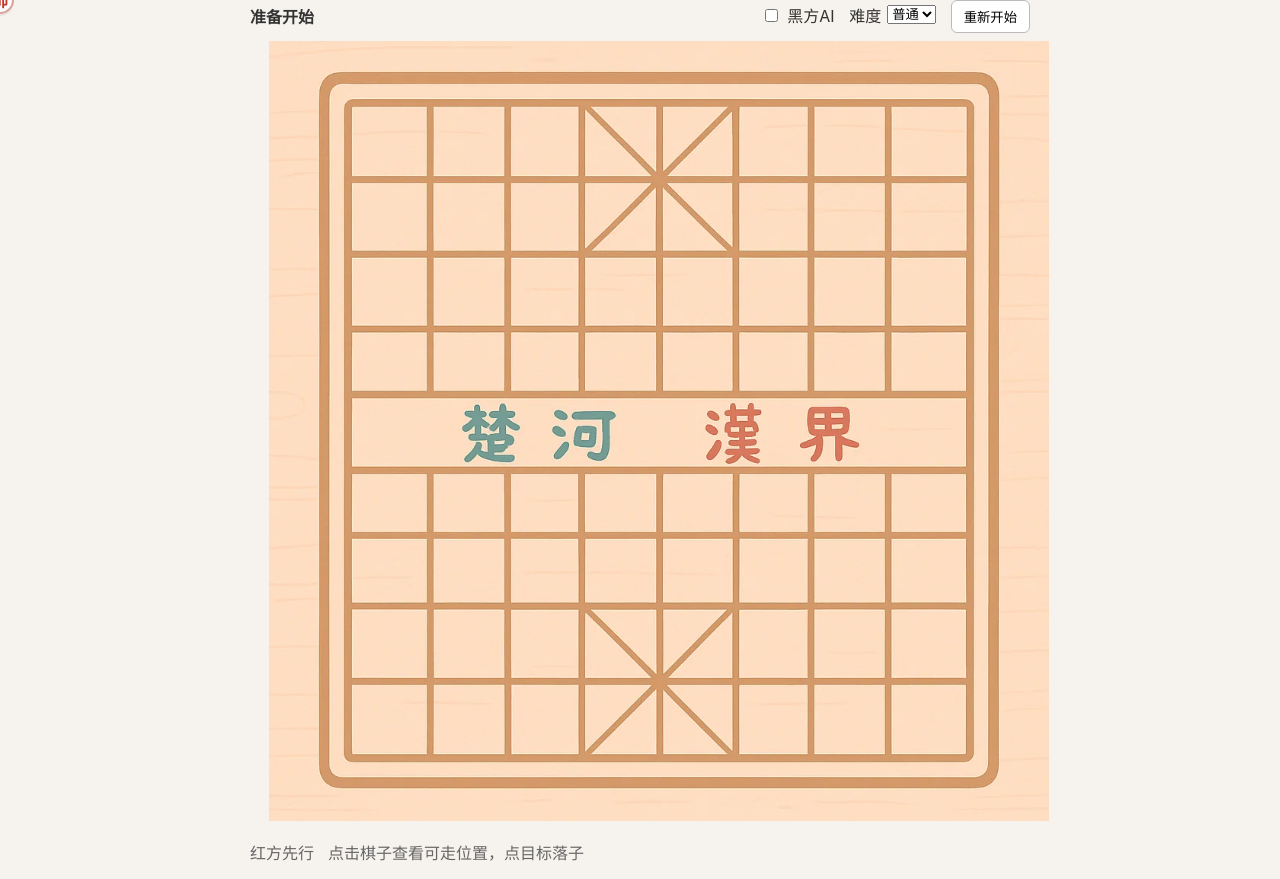
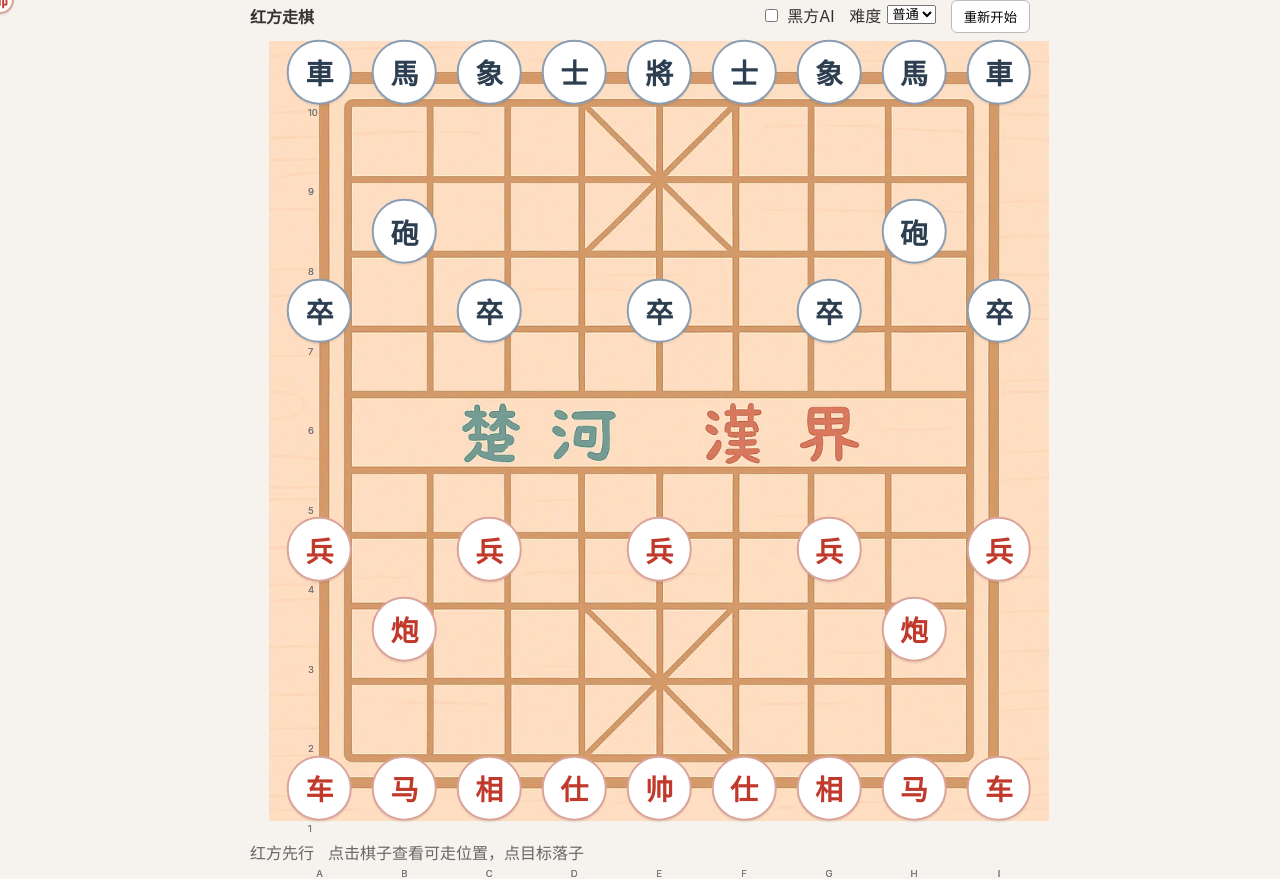
Before and after one commit to pinklemon123/qi, a website: page index.html in a window 1280 px wide. Drawn offline with Linux system fonts and the light colour scheme.

Commit message:
Revert "feat: add board coordinates"

```diff
--- a/app.js
+++ b/app.js
@@ -11,7 +11,6 @@ let legalTargets = []; // [{row, col}]
 let blackAI = false; // whether black is AI-controlled
 let aiThinking = false;
 let aiLevel = 'medium'; // easy | medium | hard
-let dragFrom = null; // starting cell for drag move
 
 const boardEl = document.getElementById('board');
 const statusEl = document.getElementById('status');
@@ -20,7 +19,10 @@ const aiToggle = document.getElementById('aiToggle');
 const aiLevelSelect = document.getElementById('aiLevel');
 
 // layout constants based on board.png (percentages of container size)
-
+const BOARD_OFF_X = 6.445;      // left/right margin
+const BOARD_OFF_TOP = 4.004;    // top margin
+const BOARD_STEP_X = 10.889;    // horizontal distance between files
+const BOARD_STEP_Y = 10.200;    // vertical distance between ranks
 
 resetBtn.addEventListener('click', () => init());
 aiToggle?.addEventListener('change', () => {
@@ -116,6 +118,22 @@ function render() {
       }
 
 
+
+
+      // coordinate labels
+      if (c === 0) {
+        const lbl = document.createElement('div');
+        lbl.className = 'row-label';
+        lbl.textContent = 10 - r;
+        cell.appendChild(lbl);
+      }
+      if (r === 9) {
+        const lbl = document.createElement('div');
+        lbl.className = 'col-label';
+        lbl.textContent = String.fromCharCode(65 + c);
+        cell.appendChild(lbl);
+      }
+
       const p = board[r][c];
       if (p) {
         const el = document.createElement('div');
@@ -136,8 +154,7 @@ function render() {
         cell.appendChild(hint);
       }
 
-      cell.addEventListener('pointerdown', onCellPointerDown);
-      cell.addEventListener('pointerup', onCellPointerUp);
+      cell.addEventListener('click', onCellClick);
       boardEl.appendChild(cell);
     }
   }
@@ -157,48 +174,29 @@ function updateStatus(extra) {
 }
 
 function onCellClick(e) {
-  if (aiThinking) return;
+  if (aiThinking) return; // disable interactions while AI thinks
   const r = Number(e.currentTarget.dataset.row);
   const c = Number(e.currentTarget.dataset.col);
   const p = board[r][c];
 
+  // If a legal move target was clicked
   if (selected && legalTargets.some(t => t.row === r && t.col === c)) {
     makeAndApplyMove(selected, { row: r, col: c });
     return;
   }
 
+  // Select own piece
   if (p && p.color === current) {
     selected = { row: r, col: c };
     legalTargets = legalMovesAt(board, r, c, current);
-  } else {
-    selected = null;
-    legalTargets = [];
+    render();
+    return;
   }
+
+  // Clicked elsewhere - clear selection
+  selected = null;
+  legalTargets = [];
   render();
-}
-
-function onCellPointerDown(e) {
-  if (aiThinking) return;
-  dragFrom = { row: Number(e.currentTarget.dataset.row), col: Number(e.currentTarget.dataset.col) };
-}
-
-function onCellPointerUp(e) {
-  if (aiThinking) return;
-  const toR = Number(e.currentTarget.dataset.row);
-  const toC = Number(e.currentTarget.dataset.col);
-  if (dragFrom && (dragFrom.row !== toR || dragFrom.col !== toC)) {
-    const p = board[dragFrom.row][dragFrom.col];
-    if (p && p.color === current) {
-      const moves = legalMovesAt(board, dragFrom.row, dragFrom.col, current);
-      if (moves.some(m => m.row === toR && m.col === toC)) {
-        makeAndApplyMove({ row: dragFrom.row, col: dragFrom.col }, { row: toR, col: toC });
-        dragFrom = null;
-        return;
-      }
-    }
-  }
-  dragFrom = null;
-  onCellClick(e);
 }
 
 function makeAndApplyMove(from, to) {
@@ -651,6 +649,7 @@ function hasAnyLegalMove(b, side) {
 }
 
 
+
 // ===== AI helpers (difficulty) =====
 function chooseAIMoveByLevel(b, side, level) {
   const moves = collectAllLegalMoves(b, side);
--- a/style.css
+++ b/style.css
@@ -37,12 +37,24 @@ button:hover { background:#fafafa; }
   margin-left: 1.2em;
   margin-bottom: 1.2em;
   overflow: visible;
-
 }
 
 .cell {
   position: absolute;
-n
+
+}
+
+.row-label,
+.col-label {
+  position: absolute;
+  font-size: 0.6em;
+  color: #777;
+}
+
+.row-label {
+  left: -1.2em;
+  top: 0;
+  transform: translateY(-50%);
 }
 
 .row-label,
@@ -59,6 +71,25 @@ n
   transform: translateY(-50%);
 }
 
+
+.col-label {
+  bottom: -1.2em;
+  left: 0;
+  transform: translateX(-50%);
+}
+
+.row-label,
+.col-label {
+  position: absolute;
+  font-size: 0.6em;
+  color: #777;
+}
+
+.row-label {
+  left: -1.2em;
+  top: 50%;
+  transform: translateY(-50%);
+}
 
 
 .col-label {
@@ -86,7 +117,6 @@ n
   left: 0;
   transform: translate(-50%, -50%);
   z-index: 2; /* above board lines */
-  cursor: pointer;
 }
 .piece.red { color: var(--red); border-color: #dba49b; }
 .piece.black { color: var(--black); border-color: #8b9db2; }
```
Also changed, not shown: 1 other file.
